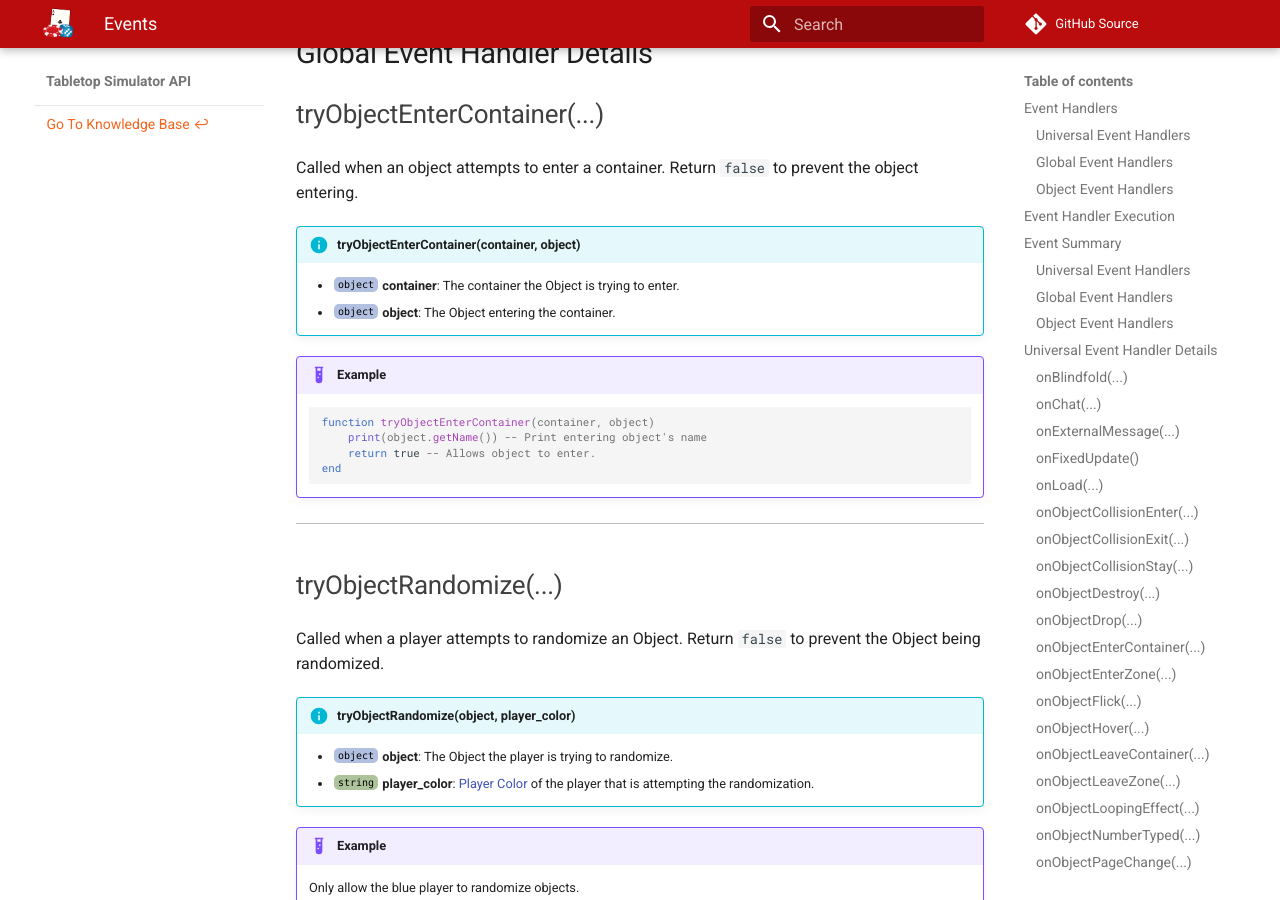
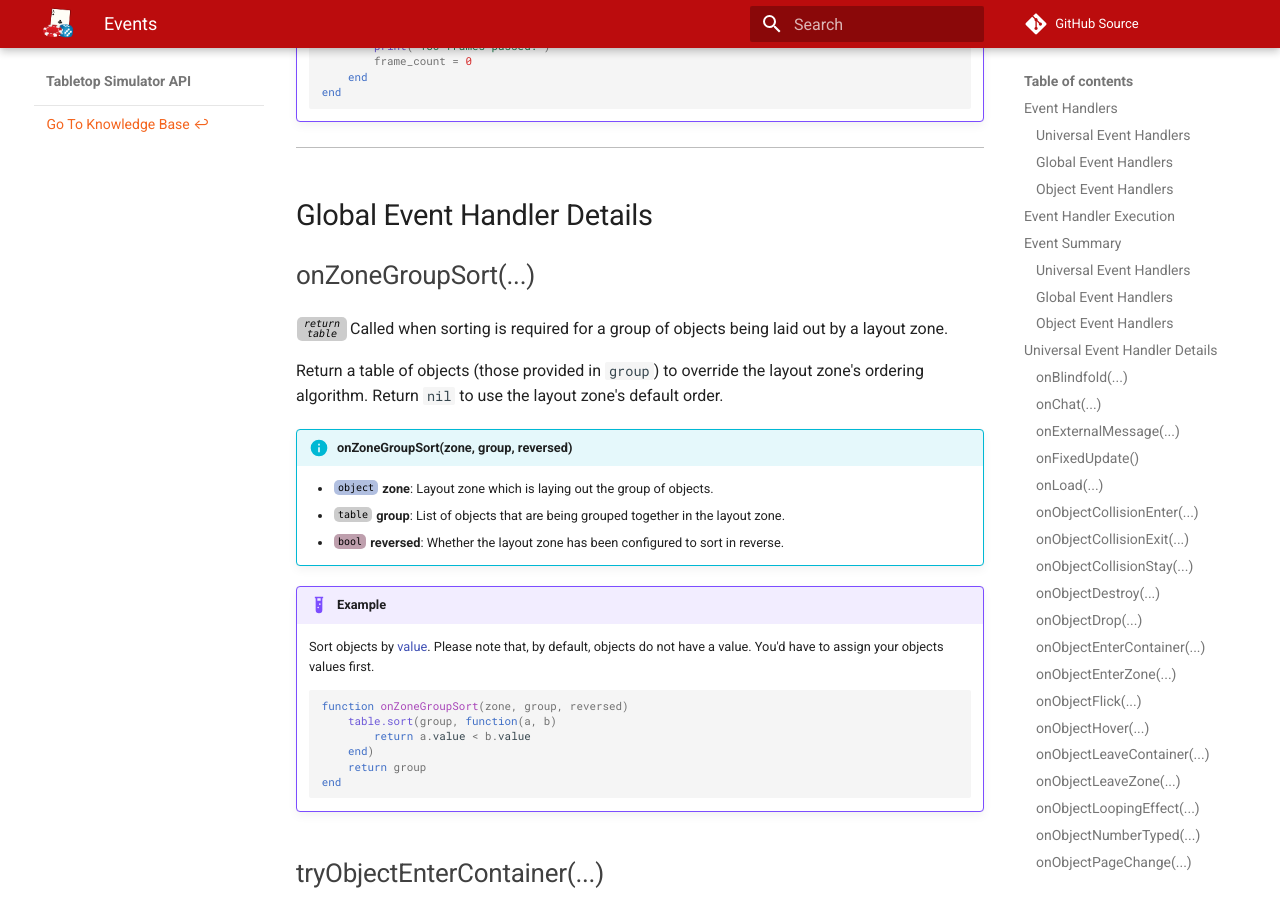
Before and after one commit to Berserk-Games/Tabletop-Simulator-API, an MkDocs documentation site: the page built from docs/events.md, in a window 1280 px wide and 900 px high, scrolled down 25831 px. Built offline with MkDocs 1.6.1 and Material for MkDocs 9.7.7, drawn with Linux system fonts in a browser that asks for light colours; comment, search, counter and statistics services are not loaded; some of the changed text lies outside the part shown.

Commit message:
LayoutZone

````diff
--- a/docs/events.md
+++ b/docs/events.md
@@ -111,6 +111,7 @@ As described above, you may declare these functions in the [Global script](intro
 Function Name | Description | &nbsp;
 -- | -- | --
 filterObjectEnterContainer([<span class="tag obj"></span>](types.md) container, [<span class="tag obj"></span>](types.md) object) {: #filterobjectentercontainer data-toc-label="filterObjectEnterContainer(...)" data-toc-child-of="global-event-handler-details" } | <p>[<span class="tag deprecated"></span>](intro.md#deprecated) _Use [tryObjectEnterContainer(...)](#tryobjectentercontainer)_.</p> Called when an object attempts to enter a container. |
+onZoneGroupSort([<span class="tag obj"></span>](types.md) zone, [<span class="tag tab"></span>](types.md) group, [<span class="tag boo"></span>](types.md) reversed) | Called when sorting is required for a group of objects being laid out by a layout zone. | [:i:](#onzonegroupsort)
 tryObjectEnterContainer([<span class="tag obj"></span>](types.md) container, [<span class="tag obj"></span>](types.md) object) | Called when an object attempts to enter a container. | [:i:](#tryobjectentercontainer)
 tryObjectRandomize([<span class="tag obj"></span>](types.md) object, [<span class="tag str"></span>](types.md) player_color) | Called when a player attempts to randomize an Object. | [:i:](#tryobjectrandomize)
 tryObjectRotate([<span class="tag obj"></span>](types.md) object, [<span class="tag flo"></span>](types.md) spin, [<span class="tag flo"></span>](types.md) flip, [<span class="tag str"></span>](types.md) player_color,  [<span class="tag flo"></span>](types.md) old_spin, [<span class="tag flo"></span>](types.md) old_flip) | Called when a player attempts to rotate an object. | [:i:](#tryobjectrotate)
@@ -134,6 +135,7 @@ onCollisionStay([<span class="tag tab"></span>](types.md) collision_info) | Call
 onDestroy() | Called when the script-owner Object is about to be destroyed. | [:i:](#ondestroy)
 onDrop([<span class="tag str"></span>](types.md) player_color) | Called when a player drops the script-owner Object. | [:i:](#ondrop)
 onFlick([<span class="tag str"></span>](types.md) player_color, [<span class="tag vec"></span>](types.md) impulse) | Called when a player flicks the script-owner Object | [:i:](#onflick)
+onGroupSort([<span class="tag tab"></span>](types.md) group, [<span class="tag boo"></span>](types.md) reversed) | Called when sorting is required for a group of objects being laid out by the script-owner layout zone. | [:i:](#ongroupsort)
 onHover([<span class="tag str"></span>](types.md) player_color) | Called when a player moves their pointer (cursor) over the script-owner Object. | [:i:](#onhover)
 onNumberTyped([<span class="tag str"></span>](types.md) player_color, [<span class="tag int"></span>](types.md) number) | Called when a player types a number whilst hovering over the script-owner Object. | [:i:](#onnumbertyped)
 onPageChange() | Called when the script-owner Custom PDF's page is changed. | [:i:](#onpagechange)
@@ -985,9 +987,34 @@ Called **every frame**.
 
 ## Global Event Handler Details {: data-toc-sort }
 
+###onZoneGroupSort(...)
+
+[<span class="ret tab"></span>](types.md) Called when sorting is required for a group of objects being laid out by a
+layout zone.
+
+Return a table of objects (those provided in `group`) to override the layout zone's ordering algorithm. Return `nil` to
+use the layout zone's default order.
+
+!!!info "onZoneGroupSort(zone, group, reversed)"
+	* [<span class="tag obj"></span>](types.md) **zone**: Layout zone which is laying out the group of objects.
+	* [<span class="tag tab"></span>](types.md) **group**: List of objects that are being grouped together in the layout zone.
+	* [<span class="tag boo"></span>](types.md) **reversed**: Whether the layout zone has been configured to sort in reverse.
+
+!!!example
+	Sort objects by [value](object.md#value). Please note that, by default, objects do not have a value. You'd have to
+	assign your objects values first.
+	```lua
+	function onZoneGroupSort(zone, group, reversed)
+		table.sort(group, function(a, b)
+			return a.value < b.value
+		end)
+		return group
+	end
+	```
+
 ###tryObjectEnterContainer(...)
 
-Called when an object attempts to enter a container. Return `false` to prevent the object entering.
+[<span class="ret boo"></span>](types.md) Called when an object attempts to enter a container. Return `false` to prevent the object entering.
 
 !!!info "tryObjectEnterContainer(container, object)"
 	* [<span class="tag obj"></span>](types.md) **container**: The container the Object is trying to enter.
@@ -1005,7 +1032,7 @@ Called when an object attempts to enter a container. Return `false` to prevent t
 
 ###tryObjectRandomize(...)
 
-Called when a player attempts to randomize an Object. Return `false` to prevent the Object being randomized.
+[<span class="ret boo"></span>](types.md) Called when a player attempts to randomize an Object. Return `false` to prevent the Object being randomized.
 
 !!!info "tryObjectRandomize(object, player_color)"
 	* [<span class="tag obj"></span>](types.md) **object**: The Object the player is trying to randomize.
@@ -1023,7 +1050,7 @@ Called when a player attempts to randomize an Object. Return `false` to prevent
 
 ###tryObjectRotate(...)
 
-Called when a player attempts to rotate an object. Return `false` to prevent the object being rotated.
+[<span class="ret boo"></span>](types.md) Called when a player attempts to rotate an object. Return `false` to prevent the object being rotated.
 
 !!!info "tryObjectRotate(object, spin, flip, player_color, old_spin, old_flip)"
 	* [<span class="tag obj"></span>](types.md) **object**: The object the player is trying to rotate.
@@ -1186,6 +1213,32 @@ Called when a player [flicks](https://kb.tabletopsimulator.com/game-tools/flick-
 	``` Lua
 	function onFlick(player_color, impulse)
 		print(player_color .. " flicked with impulse " .. impulse:magnitude())
+	end
+	```
+
+---
+
+###onGroupSort(...)
+
+[<span class="ret tab"></span>](types.md) Called when sorting is required for a group of objects being laid out by the
+script-owner layout zone.
+
+Return a table of objects (those provided in `group`) to override the layout zone's ordering algorithm. Return `nil` to
+use the layout zone's default order.
+
+!!!info "onGroupSort(group, reversed)"
+	* [<span class="tag tab"></span>](types.md) **group**: List of objects that are being grouped together in the layout zone.
+	* [<span class="tag boo"></span>](types.md) **reversed**: Whether the layout zone has been configured to sort in reverse.
+
+!!!example
+	Sort objects by [value](object.md#value). Please note that, by default, objects do not have a value. You'd have to
+	assign your objects values first.
+	```lua
+	function onGroupSort(group, reversed)
+		table.sort(group, function(a, b)
+			return a.value < b.value
+		end)
+		return group
 	end
 	```
 
--- a/mkdocs.yml
+++ b/mkdocs.yml
@@ -84,6 +84,7 @@ nav:
       - Browser: behavior/browser.md
       - Clock: behavior/clock.md
       - Counter: behavior/counter.md
+      - LayoutZone: behavior/layoutzone.md
       - RPGFigurine: behavior/rpgfigurine.md
       - TextTool: behavior/texttool.md
     - Object Components:
````
Also changed, not shown: docs/behavior/layoutzone.md (added, +46 -0 lines).
